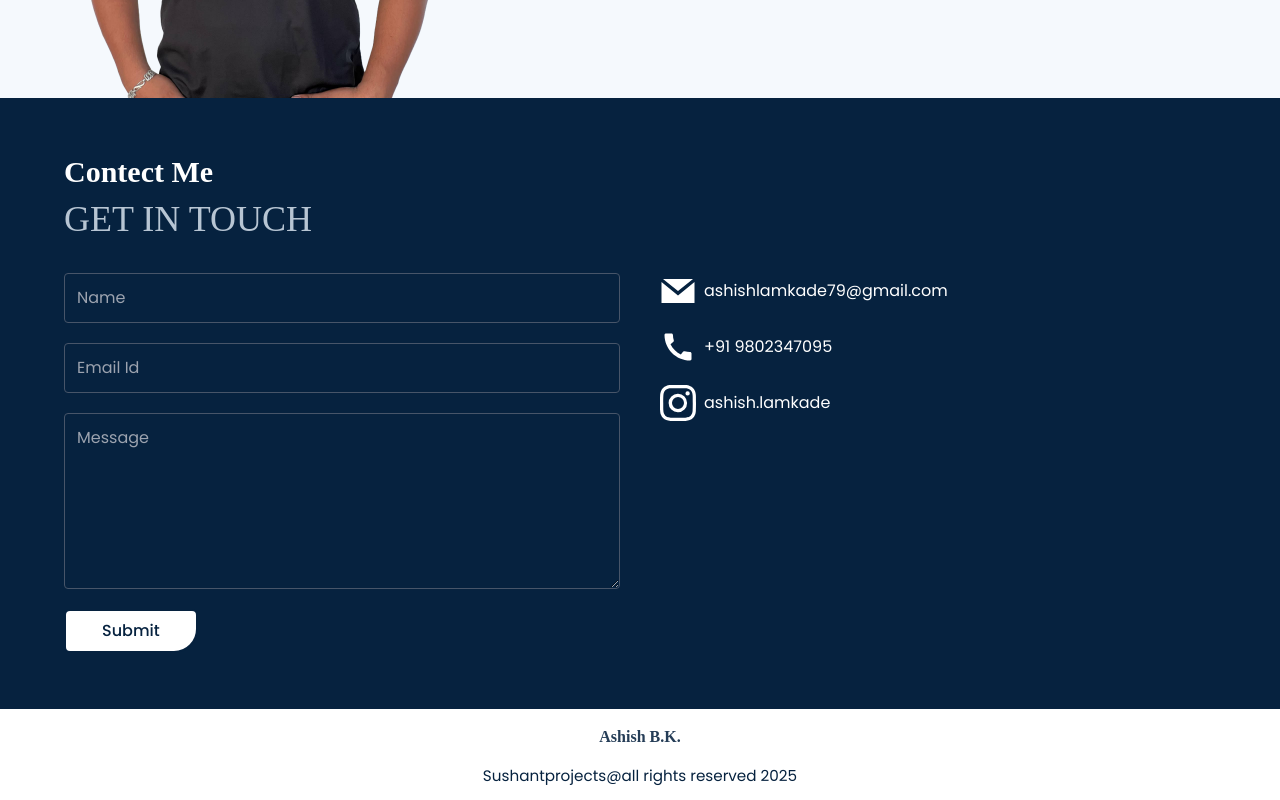
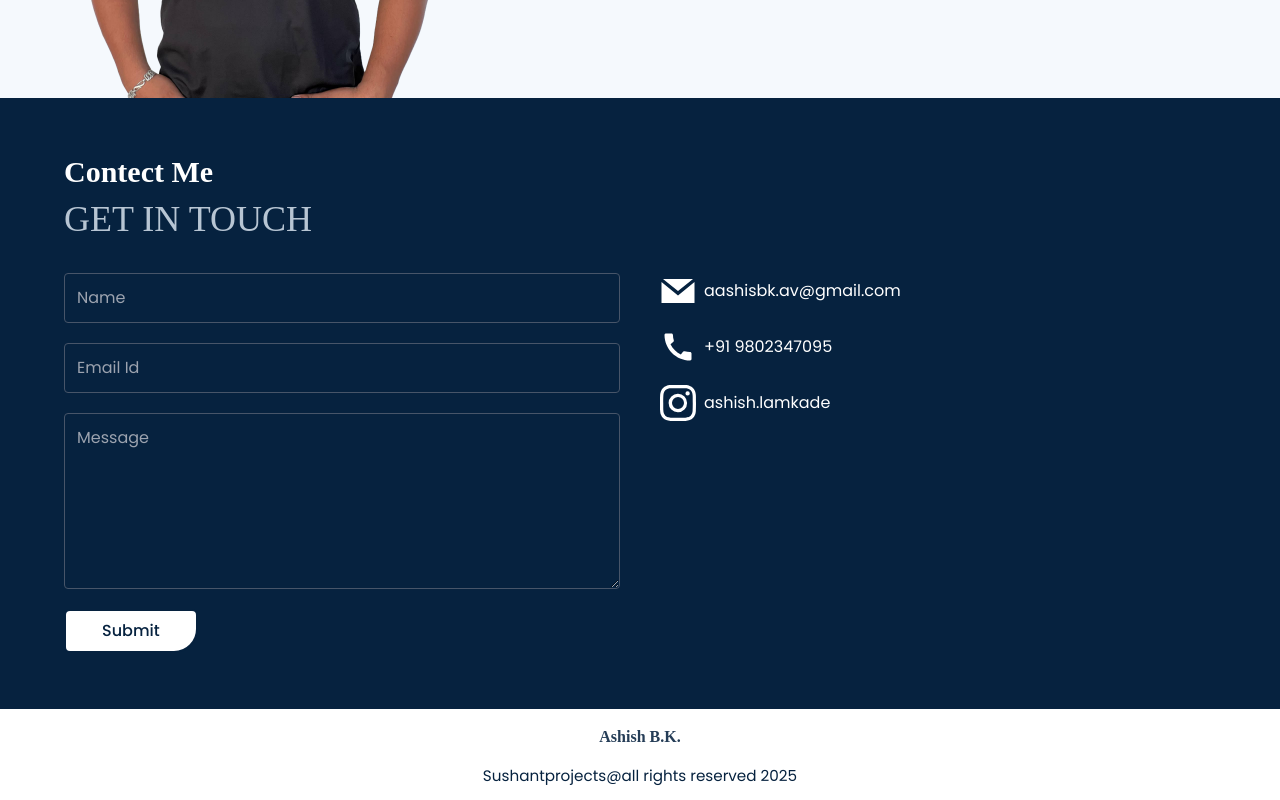
Before and after one commit to SushantBaniya/Ashish_Portfolio, a React (Vite) app in the folder react_portfolio_2/: page / in a window 1280 px wide. Shown: the part 4040-4840 px from the top of the page. Built offline with nearby package versions, Linux system fonts and the light colour scheme; a web font is replaced by a local one.

Commit message:
email change

```diff
--- a/react_portfolio_2/src/Content.js
+++ b/react_portfolio_2/src/Content.js
@@ -260,9 +260,9 @@ export const content = {
     subtitle: "GET IN TOUCH",
     social_media: [
       {
-        text: "ashishlamkade79@gmail.com",
+        text: "aashisbk.av@gmail.com",
         icon: GrMail,
-        link: "mailto:ashishlamkade79@gmail.com",
+        link: "mailto:aashisbk.av@gmail.com",
       },
       {
         text: "+91 9802347095",
```
